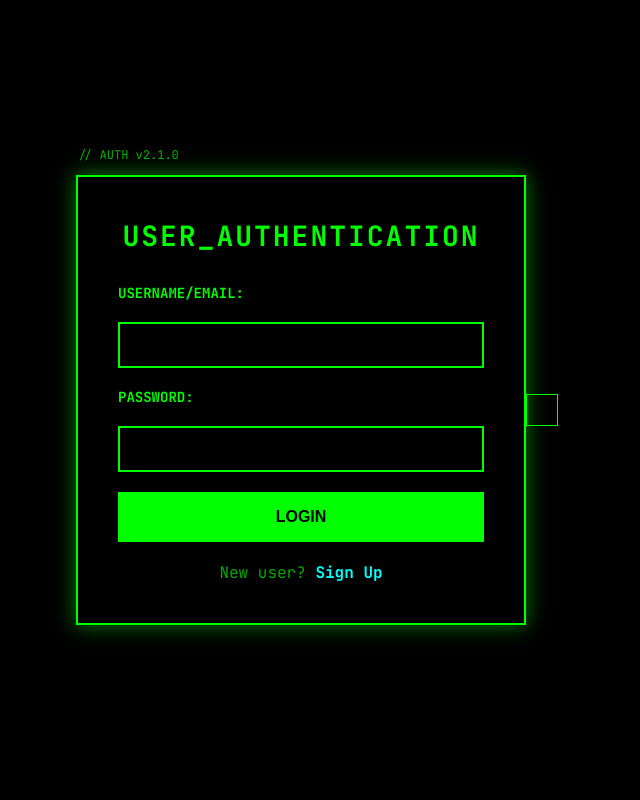
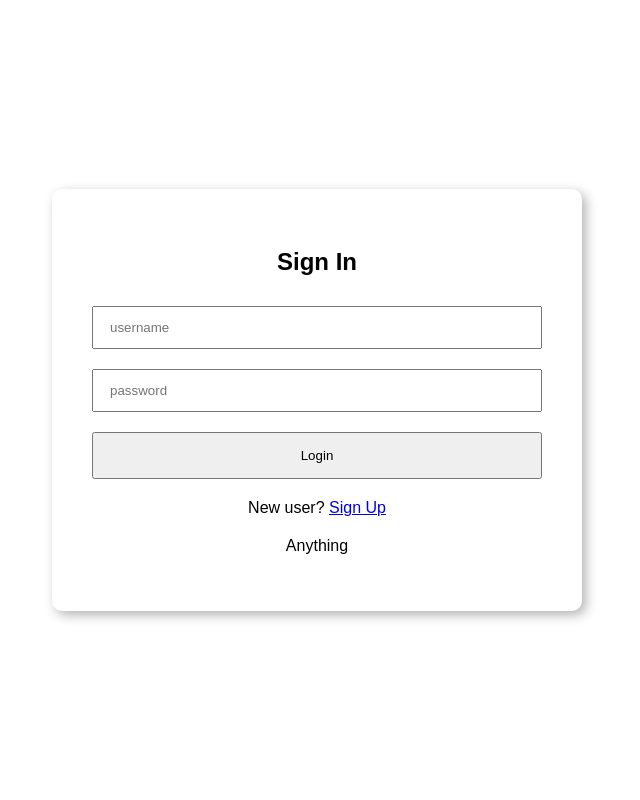
Before and after one commit to alexandre-hallaine/Camagru, a PHP site: page / in a window 1280 px wide. Shown: the whole page, without its empty margins (323-963 px from the left). Run offline with PHP 8.4, Linux system fonts and the light colour scheme.

Commit message:
fix: a lot of

```diff
--- a/public/app.js
+++ b/public/app.js
@@ -1,45 +1,7 @@
-async function checkAuth() {
-    try {
-        const res = await fetch("/api/check-auth");
-        const data = await res.json();
-        if (data.authenticated) {
-            showDashboard(data.user);
-        } else {
-            showAuthForms();
-        }
-    } catch (e) {
-        showAuthForms();
-    }
-}
-
-function showAuthForms() {
-    document.getElementById("auth-container").style.display = "block";
-    document.getElementById("dashboard").style.display = "none";
-}
-
-function showDashboard(user) {
-    document.getElementById("auth-container").style.display = "none";
-    document.getElementById("dashboard").style.display = "block";
-    document.getElementById("user-username").textContent = user.username;
-
-    const userInfo = document.getElementById("user-info");
-    userInfo.innerHTML = `
-        <h3>USER_DATA</h3>
-        <p><strong>USERNAME:</strong> ${user.username}</p>
-        <p><strong>EMAIL:</strong> ${user.email}</p>
-        <p><strong>STATUS:</strong> ${user.confirmed ? 'VERIFIED' : 'PENDING'}</p>
-        <p><strong>NOTIFICATIONS:</strong> ${user.notify_on_comment ? 'ON' : 'OFF'}</p>
-        <p><strong>JOINED:</strong> ${new Date(user.created_at).toLocaleDateString()}</p>
-    `;
-}
-
-function switchForm(hide, show) {
-    document.getElementById(hide).style.display = "none";
+function switchVisibility(hide, show) {
+    for (let section of hide)
+        document.getElementById(section).style.display = "none";
     document.getElementById(show).style.display = "block";
-}
-
-function showResult(message) {
-    document.getElementById("result").textContent = message;
 }
 
 async function apiCall(url, method, data) {
@@ -56,57 +18,51 @@ async function apiCall(url, method, data) {
     }
 }
 
+function showResult(message) {
+    document.getElementById("result").textContent = message;
+}
+
+document.addEventListener("DOMContentLoaded", async () => {
+    try {
+        const { ok, data } = await apiCall("/api/check-auth", "GET"); // need to work
+        if (ok && data.authenticated)
+            showResult(`Welcome back, ${data.username}!`);
+        else
+            switchVisibility(["dashboard"], "auth");
+    } catch (e) {
+        switchVisibility(["dashboard"], "auth");
+    }
+});
+
+document.getElementById("signup-form").addEventListener("submit", async e => {
+    e.preventDefault();
+
+    const { ok, data } = await apiCall("/api/auth/register", "POST", {
+        username: document.getElementById("signup-username").value,
+        email: document.getElementById("signup-email").value,
+        password: document.getElementById("signup-password").value
+    });
+
+    showResult(ok ? data.message : data.error);
+});
+
+document.getElementById("signin-form").addEventListener("submit", async e => {
+    e.preventDefault();
+
+    const { ok, data } = await apiCall("/api/auth/login", "POST", {
+        username: document.getElementById("signin-username").value,
+        password: document.getElementById("signin-password").value
+    });
+
+    showResult(ok ? data.message : data.error);
+});
+
 document.getElementById("show-signin").addEventListener("click", e => {
     e.preventDefault();
-    switchForm("signup-section", "signin-section");
+    switchVisibility(["signup"], "signin");
 });
 
 document.getElementById("show-signup").addEventListener("click", e => {
     e.preventDefault();
-    switchForm("signin-section", "signup-section");
+    switchVisibility(["signin"], "signup");
 });
-
-document.getElementById("logout-btn").addEventListener("click", async () => {
-    const { ok, data } = await apiCall("/api/logout", "POST");
-    if (ok) {
-        showAuthForms();
-        showResult(data.message);
-    } else {
-        showResult("Logout failed");
-    }
-});
-
-document.getElementById("signupForm").addEventListener("submit", async e => {
-    e.preventDefault();
-    const formData = {
-        username: document.getElementById("signup-username").value,
-        email: document.getElementById("signup-email").value,
-        password: document.getElementById("signup-password").value
-    };
-
-    const { ok, data } = await apiCall("/api/auth/register", "POST", formData);
-    if (ok) {
-        showResult(data.message);
-        document.getElementById("show-signin").click();
-    } else {
-        showResult(data.error);
-    }
-});
-
-document.getElementById("signinForm").addEventListener("submit", async e => {
-    e.preventDefault();
-    const formData = {
-        username: document.getElementById("signin-username").value,
-        password: document.getElementById("signin-password").value
-    };
-
-    const { ok, data } = await apiCall("/api/auth/login", "POST", formData);
-    if (ok) {
-        showResult(data.message);
-        checkAuth();
-    } else {
-        showResult(data.error);
-    }
-});
-
-document.addEventListener("DOMContentLoaded", checkAuth);
--- a/public/index.html
+++ b/public/index.html
@@ -5,41 +5,31 @@
     <link rel="stylesheet" href="style.css">
 </head>
 <body>
-    <div id="auth-container">
-        <div id="signin-section">
-            <h2>USER_AUTHENTICATION</h2>
-            <form id="signinForm">
-                <label for="signin-username">USERNAME/EMAIL:</label>
-                <input type="text" id="signin-username" name="username" required />
-                <label for="signin-password">PASSWORD:</label>
-                <input type="password" id="signin-password" name="password" required />
-                <button type="submit">LOGIN</button>
+    <main>
+        <div id="signin">
+            <h2>Sign In</h2>
+            <form id="signin-form">
+                <input type="text" id="signin-username" name="username" placeholder="username" required />
+                <input type="password" id="signin-password" name="password" placeholder="password" required />
+                <button type="submit">Login</button>
             </form>
             <p>New user? <a href="#" id="show-signup">Sign Up</a></p>
         </div>
 
-        <div id="signup-section" style="display: none;">
-            <h2>USER_REGISTRATION</h2>
-            <form id="signupForm">
-                <label for="signup-username">USERNAME:</label>
-                <input type="text" id="signup-username" name="username" required />
-                <label for="signup-email">EMAIL:</label>
-                <input type="email" id="signup-email" name="email" required />
-                <label for="signup-password">PASSWORD:</label>
-                <input type="password" id="signup-password" name="password" required />
-                <button type="submit">REGISTER</button>
+        <div id="signup" style="display: none;">
+            <h2>Sign Up</h2>
+            <form id="signup-form">
+                <input type="text" id="signup-username" name="username" placeholder="username" required />
+                <input type="text" id="signup-email" name="email" placeholder="email" required />
+                <input type="password" id="signup-password" name="password" placeholder="password" required />
+                <button type="submit">Register</button>
             </form>
             <p>Have account? <a href="#" id="show-signin">Sign In</a></p>
         </div>
-    </div>
 
-    <div id="dashboard" style="display: none;">
-        <h2>WELCOME: <span id="user-username"></span></h2>
-        <button id="logout-btn">LOGOUT</button>
-        <div id="user-info"></div>
-    </div>
+        <p id="result">Anything</div>
+        </main>
 
-    <div id="result"></div>
     <script src="app.js"></script>
 </body>
 </html>
--- a/public/style.css
+++ b/public/style.css
@@ -1,57 +1,23 @@
-@import url('https://fonts.googleapis.com/css2?family=JetBrains+Mono:wght@400;700&display=swap');
-
-* {
-    margin: 0;
-    padding: 0;
-    box-sizing: border-box;
-}
 
 body {
-    font-family: 'JetBrains Mono', monospace;
-    background: #000;
+    font-family: Arial, sans-serif;
+    margin: 0;
     min-height: 100vh;
     display: flex;
     align-items: center;
     justify-content: center;
-    padding: 20px;
-    color: #0f0;
 }
 
-#auth-container, #dashboard {
-    background: rgba(0,0,0,.9);
-    border: 2px solid #0f0;
+main {
+    box-shadow: 4px 4px 12px rgba(0, 0, 0, 0.3);
+    border-radius: 10px;
     padding: 40px;
-    width: 100%;
-    max-width: 450px;
-    position: relative;
-    box-shadow: 0 0 20px rgba(0,255,0,.5);
-}
-
-#auth-container::before {
-    content: '// AUTH v2.1.0';
-    position: absolute;
-    top: -30px;
-    left: 0;
-    font-size: 12px;
-    color: #0f0;
-    opacity: .7;
-}
-
-#dashboard {
-    max-width: 550px;
-}
-
-#dashboard::before {
-    content: '// DASHBOARD ACTIVE';
+    width: 450px;
 }
 
 h2 {
+    margin-bottom: 30px;
     text-align: center;
-    color: #0f0;
-    margin-bottom: 30px;
-    font-size: 28px;
-    text-transform: uppercase;
-    letter-spacing: 2px;
 }
 
 form {
@@ -60,125 +26,15 @@ form {
     gap: 20px;
 }
 
-label {
-    font-weight: 600;
-    color: #0f0;
-    font-size: 14px;
-    text-transform: uppercase;
-}
-
 input {
     padding: 12px 16px;
-    border: 2px solid #0f0;
-    font-size: 16px;
-    background: rgba(0,0,0,.8);
-    color: #0f0;
-    transition: all .3s ease;
-}
-
-input:focus {
-    outline: none;
-    border-color: #0ff;
-    box-shadow: 0 0 15px rgba(0,255,255,.5);
 }
 
 button {
-    background: #0f0;
-    color: #000;
-    border: 2px solid #0f0;
     padding: 14px 20px;
-    font-size: 16px;
-    font-weight: 700;
-    cursor: pointer;
-    text-transform: uppercase;
-    transition: all .3s ease;
-}
-
-button:hover {
-    background: #0ff;
-    transform: translateY(-2px);
 }
 
 p {
     text-align: center;
     margin-top: 20px;
-    color: #0a0;
 }
-
-a {
-    color: #0ff;
-    text-decoration: none;
-    font-weight: 600;
-}
-
-a:hover {
-    color: #0f0;
-}
-
-#result {
-    margin-top: 20px;
-    padding: 15px;
-    background: rgba(0,0,0,.8);
-    border: 1px solid #0f0;
-    color: #0f0;
-    font-family: 'JetBrains Mono', monospace;
-    white-space: pre-wrap;
-}
-
-#user-info {
-    margin-top: 30px;
-    padding: 20px;
-    background: rgba(0,0,0,.6);
-    border: 1px solid #0a0;
-}
-
-#user-info h3 {
-    color: #0ff;
-    margin-bottom: 15px;
-    font-size: 18px;
-    text-transform: uppercase;
-    border-bottom: 1px solid #0a0;
-    padding-bottom: 10px;
-}
-
-#user-info p {
-    text-align: left;
-    margin: 10px 0;
-    color: #0f0;
-    font-size: 13px;
-    padding: 8px;
-    background: rgba(0,0,0,.3);
-    border-left: 3px solid #0a0;
-}
-
-#user-info p strong {
-    color: #0ff;
-    text-transform: uppercase;
-}
-
-#logout-btn {
-    background: #f00;
-    margin-top: 20px;
-    width: 100%;
-    border-color: #f00;
-}
-
-#logout-btn:hover {
-    background: #f44;
-}
-
-#signup-section, #signin-section {
-    transition: all .3s ease;
-}
-
-@media (max-width: 480px) {
-    #auth-container, #dashboard {
-        padding: 30px 20px;
-        margin: 10px;
-        max-width: 95%;
-    }
-
-    h2 {
-        font-size: 20px;
-    }
-}
```
Also changed, not shown: server/index.php (+8 -7 lines), 1 other file.
